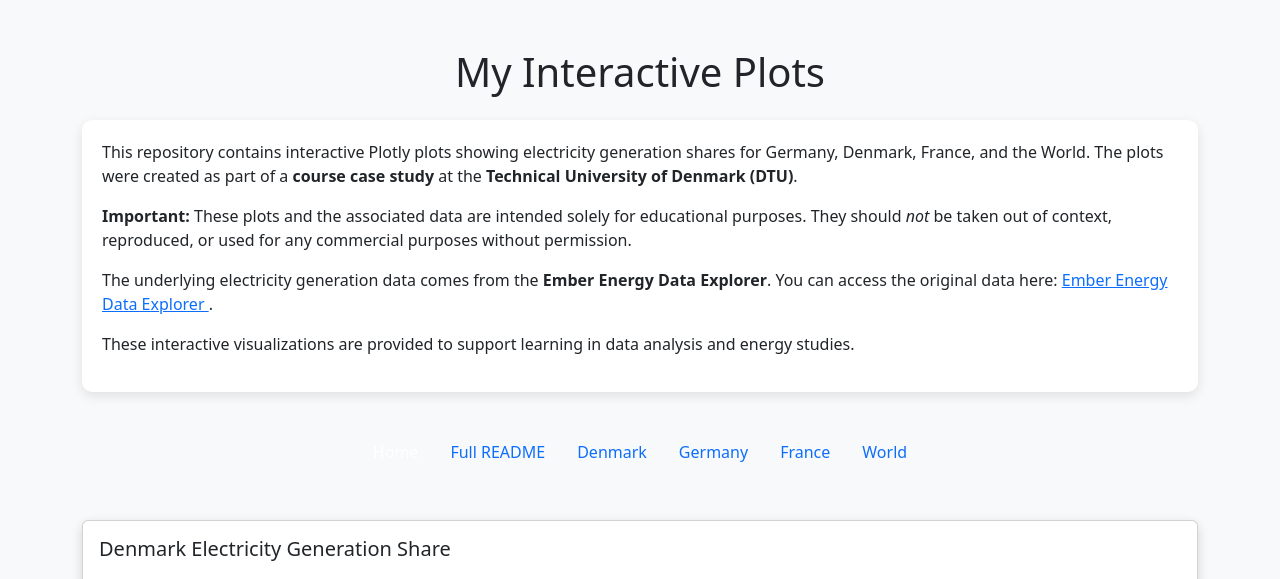
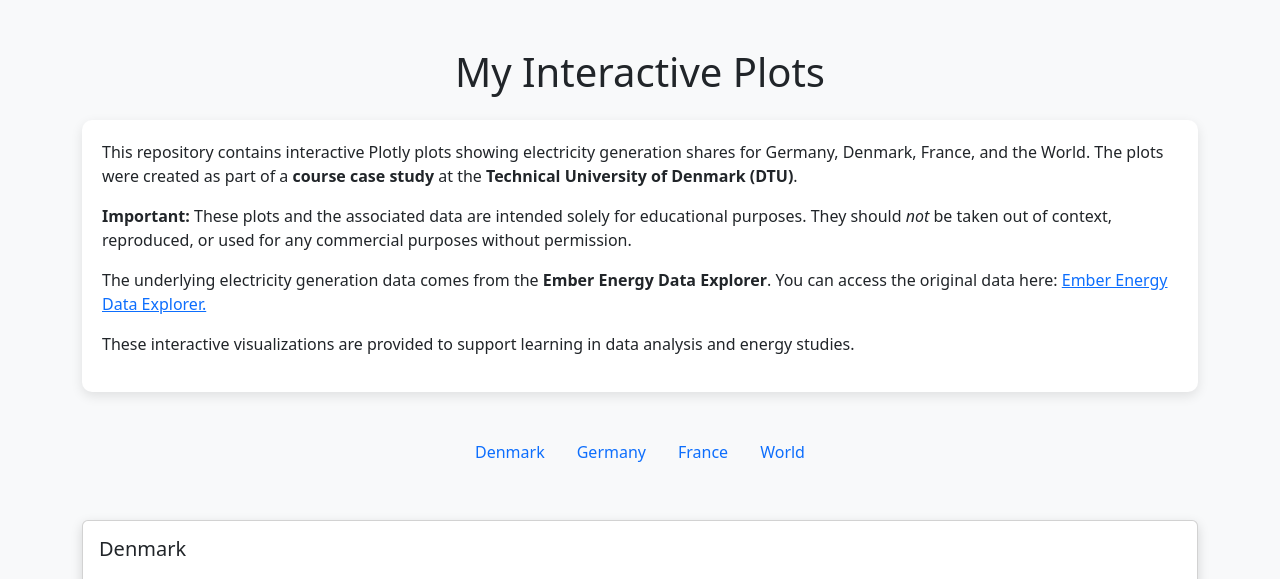
Before and after one commit to klfl1012/qmas_case_study_renewables, a plain HTML site: page index.html in a window 1280 px wide. Shown: the top 579 px of the page. Drawn offline with nearby package versions, Linux system fonts and the light colour scheme; grey boxes are pictures that could not be loaded.

Commit message:
delted Readme and home links and made plots bigger adjusted titles

```diff
--- a/index.html
+++ b/index.html
@@ -3,10 +3,13 @@
 <head>
   <meta charset="UTF-8">
   <meta name="viewport" content="width=device-width, initial-scale=1.0">
-  <title>My Interactive Plots</title>
+  <title>DTU-QMAS Case Study: Renewables, Electricity Generation Share per Source (%) for Countries/World</title>
   <!-- Bootstrap CSS -->
   <link href="https://cdn.jsdelivr.net/npm/bootstrap@5.3.0/dist/css/bootstrap.min.css" rel="stylesheet">
   <style>
+    html {
+      scroll-behavior: smooth; /* Smooth scrolling */
+    }
     body {
       background-color: #f8f9fa;
     }
@@ -26,6 +29,9 @@
     }
     .card-body h5 {
       margin-bottom: 20px;
+    }
+    .nav-link {
+      cursor: pointer;
     }
   </style>
 </head>
@@ -49,8 +55,8 @@
         The underlying electricity generation data comes from the <strong>Ember Energy Data Explorer</strong>.
         You can access the original data here:
         <a href="https://ember-energy.org/data/electricity-data-explorer/?entity=Germany&entity=Denmark&entity=France&entity=World&metric=pct_share" target="_blank">
-          Ember Energy Data Explorer
-        </a>.
+          Ember Energy Data Explorer.
+        </a>
       </p>
 
       <p>
@@ -61,49 +67,47 @@
     <!-- Navigation -->
     <nav class="mb-5">
       <ul class="nav justify-content-center">
-        <li class="nav-item"><a class="nav-link btn btn-primary text-white" href="index.html">Home</a></li>
-        <li class="nav-item"><a class="nav-link" href="README.html">Full README</a></li>
-        <li class="nav-item"><a class="nav-link" href="Denmark_electricity_gen_share.html">Denmark</a></li>
-        <li class="nav-item"><a class="nav-link" href="Germany_electricity_gen_share.html">Germany</a></li>
-        <li class="nav-item"><a class="nav-link" href="France_electricity_gen_share.html">France</a></li>
-        <li class="nav-item"><a class="nav-link" href="World_electricity_gen_share.html">World</a></li>
+        <li class="nav-item"><a class="nav-link" href="#denmark">Denmark</a></li>
+        <li class="nav-item"><a class="nav-link" href="#germany">Germany</a></li>
+        <li class="nav-item"><a class="nav-link" href="#france">France</a></li>
+        <li class="nav-item"><a class="nav-link" href="#world">World</a></li>
       </ul>
     </nav>
 
     <!-- Plot Cards -->
     <div class="row">
-      <div class="col-12 mb-4">
+      <div class="col-12 mb-4" id="denmark">
         <div class="card">
           <div class="card-body">
-            <h5 class="card-title">Denmark Electricity Generation Share</h5>
-            <iframe src="Denmark_electricity_gen_share.html" width="100%" height="700"></iframe>
+            <h5 class="card-title">Denmark</h5>
+            <iframe src="Denmark_electricity_gen_share.html" width="100%" height="800"></iframe>
           </div>
         </div>
       </div>
 
-      <div class="col-12 mb-4">
+      <div class="col-12 mb-4" id="germany">
         <div class="card">
           <div class="card-body">
-            <h5 class="card-title">Germany Electricity Generation Share</h5>
-            <iframe src="Germany_electricity_gen_share.html" width="100%" height="700"></iframe>
+            <h5 class="card-title">Germany</h5>
+            <iframe src="Germany_electricity_gen_share.html" width="100%" height="800"></iframe>
           </div>
         </div>
       </div>
 
-      <div class="col-12 mb-4">
+      <div class="col-12 mb-4" id="france">
         <div class="card">
           <div class="card-body">
-            <h5 class="card-title">France Electricity Generation Share</h5>
-            <iframe src="France_electricity_gen_share.html" width="100%" height="700"></iframe>
+            <h5 class="card-title">France</h5>
+            <iframe src="France_electricity_gen_share.html" width="100%" height="800"></iframe>
           </div>
         </div>
       </div>
 
-      <div class="col-12 mb-4">
+      <div class="col-12 mb-4" id="world">
         <div class="card">
           <div class="card-body">
-            <h5 class="card-title">World Electricity Generation Share</h5>
-            <iframe src="World_electricity_gen_share.html" width="100%" height="700"></iframe>
+            <h5 class="card-title">World</h5>
+            <iframe src="World_electricity_gen_share.html" width="100%" height="800"></iframe>
           </div>
         </div>
       </div>
```
